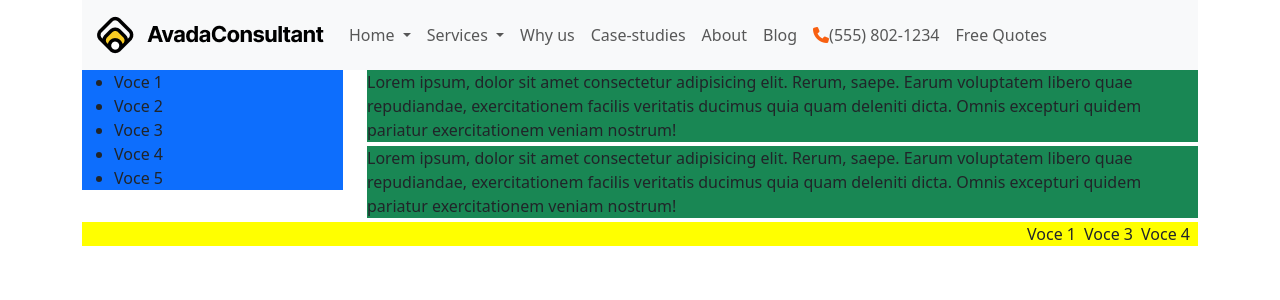
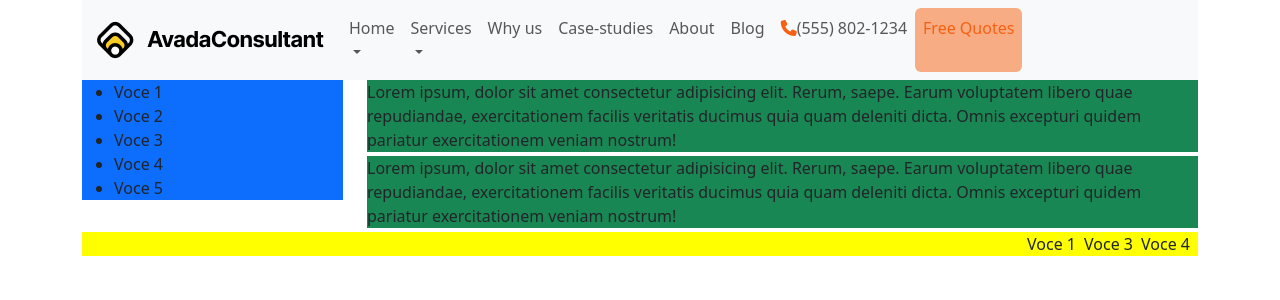
Before and after one commit to AndyDAntuono/proj-html-vuejs, a Vue app: page / in a window 1280 px wide. Shown: the top 300 px of the page. Built offline with nearby package versions, Linux system fonts and the light colour scheme.

Commit message:
[UPD] updated AppHeader.vue and README.md files

```diff
--- a/src/components/AppHeader.vue
+++ b/src/components/AppHeader.vue
@@ -14,9 +14,9 @@
                           </button>
                           <div class="collapse navbar-collapse" id="navbarSupportedContent">
                             <ul class="navbar-nav me-auto mb-2 mb-lg-0">
-                                <li class="nav-item dropdown">
+                                <li class="nav-item ni-hover dropdown">
                                     <a class="nav-link dropdown-toggle" href="#" role="button" data-bs-toggle="dropdown" aria-expanded="false">
-                                        Home
+                                        <div class="link-color">Home</div>
                                     </a>
                                     <ul class="dropdown-menu">
                                         <li><a class="dropdown-item" href="#">Action</a></li>
@@ -25,9 +25,9 @@
                                         <li><a class="dropdown-item" href="#">Something else here</a></li>
                                     </ul>
                                 </li>
-                                <li class="nav-item dropdown">
+                                <li class="nav-item ni-hover dropdown">
                                     <a class="nav-link dropdown-toggle" href="#" role="button" data-bs-toggle="dropdown" aria-expanded="false">
-                                        Services
+                                        <div class="link-color">Services</div>
                                     </a>
                                     <ul class="dropdown-menu">
                                         <li><a class="dropdown-item" href="#">Action</a></li>
@@ -36,23 +36,31 @@
                                         <li><a class="dropdown-item" href="#">Something else here</a></li>
                                     </ul>
                                 </li>
-                                <li class="nav-item">
-                                    <a class="nav-link" href="#">Why us</a>
+                                <li class="nav-item ni-hover">
+                                    <a class="nav-link" href="#">
+                                        <div class="link-color">Why us</div>
+                                    </a>
                                 </li>
-                                <li class="nav-item">
-                                    <a class="nav-link" href="#">Case-studies</a>
+                                <li class="nav-item ni-hover">
+                                    <a class="nav-link" href="#">
+                                        <div class="link-color">Case-studies</div>
+                                    </a>
                                 </li>
-                                <li class="nav-item">
-                                    <a class="nav-link" href="#">About</a>
+                                <li class="nav-item ni-hover">
+                                    <a class="nav-link" href="#">
+                                        <div class="link-color">About</div>
+                                    </a>
                                 </li>
-                                <li class="nav-item">
-                                    <a class="nav-link" href="#">Blog</a>
+                                <li class="nav-item ni-hover">
+                                    <a class="nav-link" href="#">
+                                        <div class="link-color">Blog</div>
+                                    </a>
                                 </li>
                                 <li class="nav-item">
                                     <a class="nav-link" href="#"><i class="fa-solid fa-phone"></i>(555) 802-1234</a>
                                 </li>
-                                <li class="nav-item">
-                                    <a class="nav-link" href="#">Free Quotes</a>
+                                <li class="nav-item rounded quotes">
+                                    <a class="nav-link" href="#"><div class="quotes-link-color">Free Quotes</div></a> <!--ho dovuto inerire il testo Free Quotes dentro ad un altro div perché altrimenti non mi permetteva di colorarlo secondo il mockup, tutto ciò perché forse bootstrap mi intralciava-->
                                 </li>
                             </ul>
                         </div>
@@ -90,8 +98,29 @@
 <style lang="scss">
     .header-navbar {
         background-color: red;
+    };
+    .ni-hover:hover {
+        color: #f86011;
+        border-bottom: 1px solid #f86011;
+    };
+    .link-color:hover {
+        color: #f86011;
     }
     .fa-phone {
         color: #f86011;
-    }
+    };
+    .quotes {
+        background-color: #f8ac83;
+    };
+    .quotes:hover {
+        background-color: #f86011;
+    };
+    .quotes-link-color {
+        color: #f86011;
+        text-decoration: none;
+    };
+    .quotes-link-color:hover {
+        color: #ffffff;
+        text-decoration: none;
+    };
 </style>
```
Also changed, not shown: 1 other file (tests, documents, lock files or other folders).
